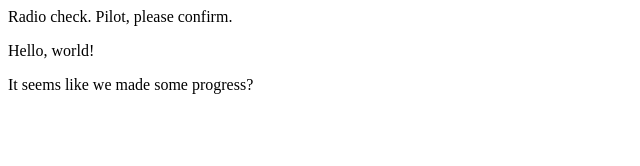
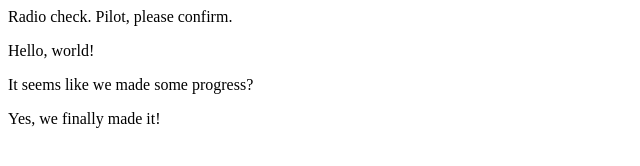
Before and after one commit to iainxiao/GitCollaboration, a plain HTML site: page index.html in a window 1280 px wide. Shown: the whole page, without its empty margins (0-640 px from the left). Drawn offline with Linux system fonts and the light colour scheme.

Commit message:
Started communication log.

```diff
--- a/index.html
+++ b/index.html
@@ -3,5 +3,6 @@
    <p>Radio check. Pilot, please confirm.</p>
    <p>Hello, world!</p>
    <p>It seems like we made some progress?</p>
+   <p>Yes, we finally made it!</p>
 </body>
 </html>
```
